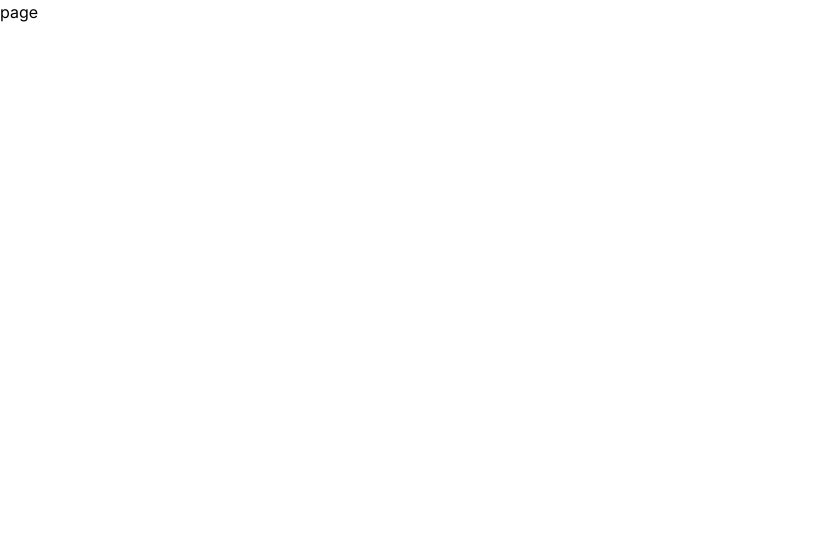
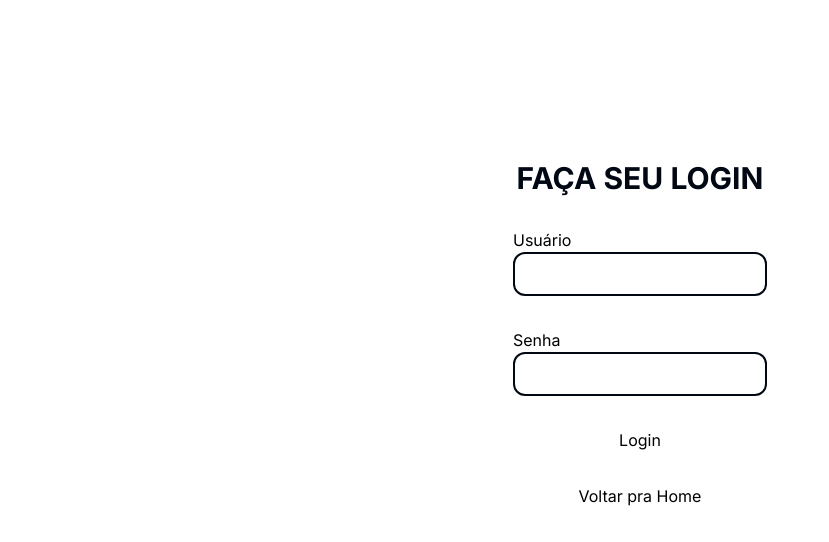
Before and after one commit to JoaoVitorTelesCentrone/QAZP, a Next.js app in the folder frontend/: page /login in a window 1280 px wide. Shown: the top 542 px of the page, without its empty margins (0-829 px from the left). Built offline with nearby package versions, Linux system fonts and the light colour scheme.

Commit message:
login page implementation

```diff
--- a/frontend/src/app/login/page.tsx
+++ b/frontend/src/app/login/page.tsx
@@ -1,9 +1,23 @@
-import React from 'react'
+import Link from 'next/link';
+import React from 'react';
 
-const page = () => {
+const LoginPage = () => {
+
   return (
-    <div>page</div>
-  )
-}
+    <div className='flex flex-col mx-auto py-32'>
+      <h1 className='mx-auto text-3xl text-custom-secondary my-8 font-bold uppercase'>Faça seu login</h1>
+      <form className='flex flex-col mx-auto'>
+        <label htmlFor="email">Usuário</label>
+        <input className='p-2 rounded-xl border-2 border-custom-secondary mb-8' type="text" id="email" />
 
-export default page
+        <label htmlFor="password">Senha</label>
+        <input className='p-2 rounded-xl border-2 border-custom-secondary mb-8' type="password" id="password" />
+
+        <button type="submit">Login</button>
+      </form>
+      <Link className='mx-auto my-8' href='/'>Voltar pra Home</Link>
+    </div>
+  );
+};
+
+export default LoginPage;
```
